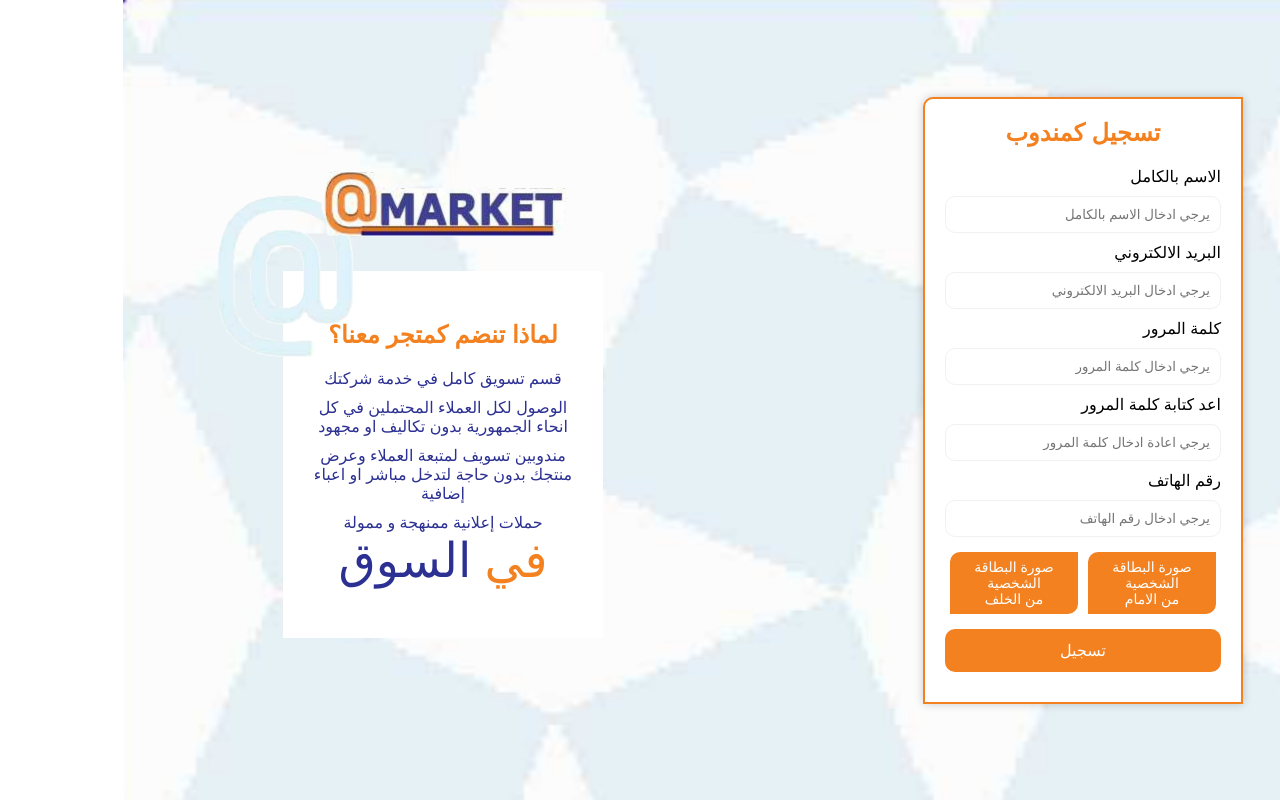
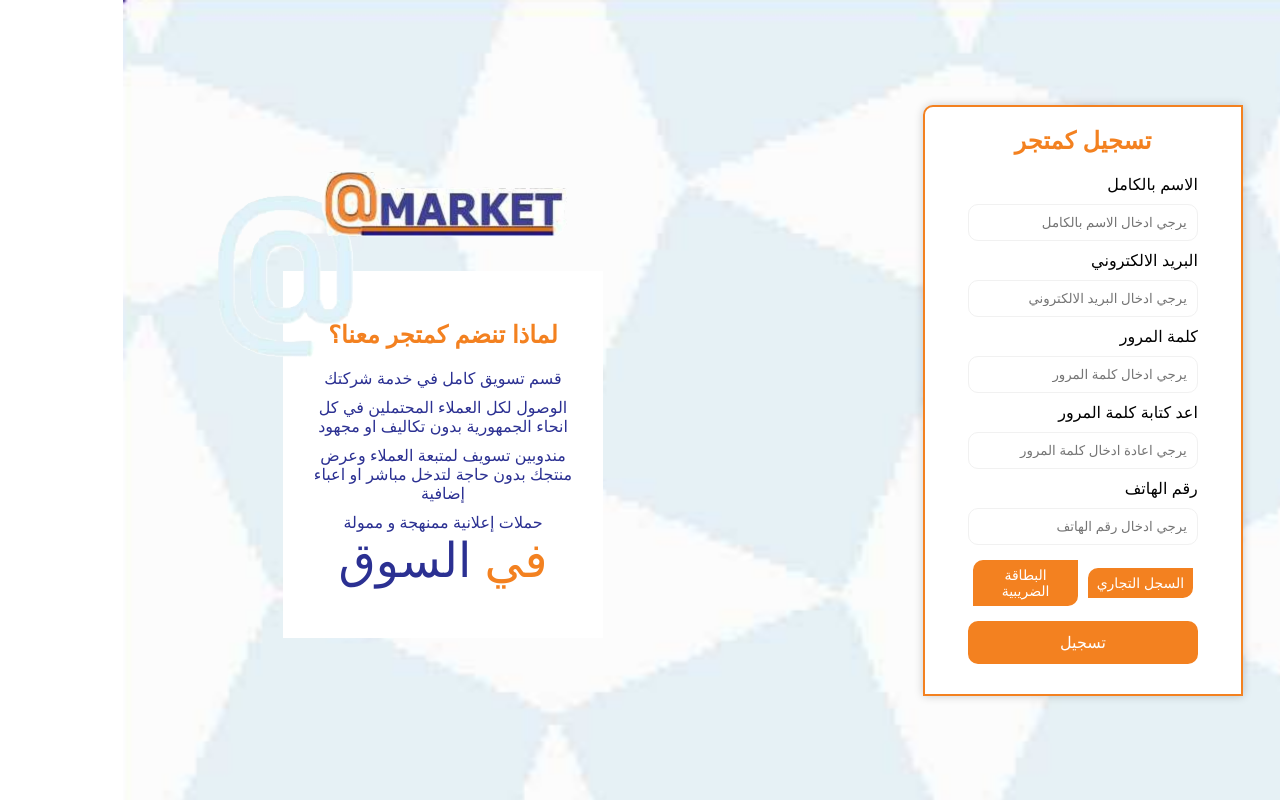
Before and after one commit to Ahmed-Mustafa132/market-frontend, a React (Vite) app: page /singupMarket in a window 1280 px wide. Built offline with nearby package versions, Linux system fonts and the light colour scheme.

Commit message:
Update singupMarket.jsx

```diff
--- a/src/pages/singupMarket/singupMarket.jsx
+++ b/src/pages/singupMarket/singupMarket.jsx
@@ -38,7 +38,7 @@ const Singuprep = () => {
     <div className={style.container}>
       <div className={style.formContainer}>
         <form action="post">
-          <h1>تسجيل كمندوب</h1>
+          <h1>تسجيل كمتجر</h1>
           <div className={style.formGroup}>
             <label htmlFor="email"> الاسم بالكامل</label>
             <input
@@ -96,9 +96,7 @@ const Singuprep = () => {
               name="IDfront"
               className={style.IDBtn}
             />
-            <label htmlFor="IDfront">
-              صورة البطاقة الشخصية <br /> من الامام
-            </label>
+            <label htmlFor="IDfront">السجل التجاري </label>
 
             <input
               type="file"
@@ -106,9 +104,7 @@ const Singuprep = () => {
               name="IDback"
               className={style.IDBtn}
             />
-            <label htmlFor="IDback">
-              صورة البطاقة الشخصية <br /> من الخلف
-            </label>
+            <label htmlFor="IDback">البطاقة الضريبية </label>
           </div>
           <button type="button" className={style.submitBtn}>
             تسجيل
@@ -123,8 +119,14 @@ const Singuprep = () => {
           <h2>لماذا تنضم كمتجر معنا؟</h2>
           <ul>
             <li>قسم تسويق كامل في خدمة شركتك</li>
-            <li>الوصول لكل العملاء  المحتملين في كل انحاء الجمهورية بدون تكاليف او مجهود</li>
-            <li>مندوبين تسويف لمتبعة العملاء   وعرض منتجك بدون حاجة لتدخل مباشر او اعباء إضافية</li>
+            <li>
+              الوصول لكل العملاء المحتملين في كل انحاء الجمهورية بدون تكاليف او
+              مجهود
+            </li>
+            <li>
+              مندوبين تسويف لمتبعة العملاء وعرض منتجك بدون حاجة لتدخل مباشر او
+              اعباء إضافية
+            </li>
             <li>حملات إعلانية ممنهجة و ممولة </li>
           </ul>
           <div className={style.inmarket}>
```
